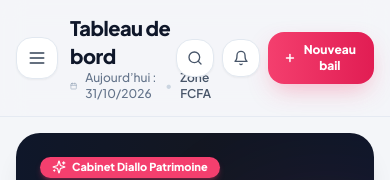
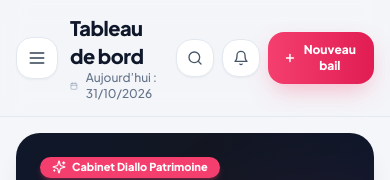
Before and after one commit to monroyoff/LOCAGESTION, a Next.js app: page / in a window 390 px wide. Shown: the top 180 px of the page. Built offline with nearby package versions, Linux system fonts and the light colour scheme.

Commit message:
fix(header): remove Zone FCFA tag to prevent awkward mobile text wrapping

```diff
--- a/src/components/layout/Header.tsx
+++ b/src/components/layout/Header.tsx
@@ -150,8 +150,6 @@ export function Header({
             <div className="flex items-center gap-2 text-xs text-slate-500 font-medium">
               <Calendar className="w-3.5 h-3.5 text-slate-400" />
               <span>Aujourd’hui : {todayFormatted}</span>
-              <span className="text-slate-300">•</span>
-              <span className="text-slate-600 font-semibold">Zone FCFA</span>
             </div>
           </div>
         </div>
```
